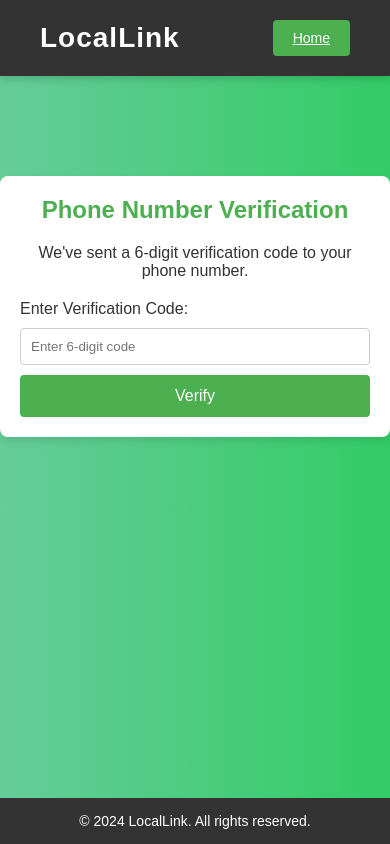
After one commit to Danie1Winn/cecs343-local-services-market, a Flask app: page /verify in a window 390 px wide. The commit adds this page. Run offline with Flask 3, Linux system fonts and the light colour scheme.

Commit message:
Signup and login works with ATT phone number verif

```diff
--- a/app/routes/signup_page_routes.py
+++ b/app/routes/signup_page_routes.py
@@ -1,55 +1,108 @@
-from flask import Blueprint, request, redirect, render_template, url_for, current_app
+from flask import Blueprint, request, redirect, render_template, url_for, current_app, session
 from werkzeug.security import generate_password_hash
 from app.models.worker import Worker
 from app.models.employer import Employer
 from app import db
 import os
+import random
+import smtplib
+from email.mime.text import MIMEText
 
 signup_bp = Blueprint('signup', __name__)
 
+EMAIL_USER = "locallink187@gmail.com"
+EMAIL_PASSWORD = "ldjeoxvfbfwyfbzu"
+
+def send_sms_via_email(to_number, carrier, message):
+    carriers = {
+        'att': 'txt.att.net',
+        'verizon': 'vtext.com',
+        'tmobile': 'tmomail.net',
+    }
+
+    if carrier not in carriers:
+        raise ValueError("Carrier not supported")
+
+    to_email = f"{to_number}@{carriers[carrier]}"
+    msg = MIMEText(message)
+    msg['From'] = EMAIL_USER
+    msg['To'] = to_email
+    msg['Subject'] = 'Verification Code'
+
+    try:
+        with smtplib.SMTP('smtp.gmail.com', 587) as server:
+            server.starttls()
+            server.login(EMAIL_USER, EMAIL_PASSWORD)
+            server.sendmail(EMAIL_USER, to_email, msg.as_string())
+        return True
+    except Exception as e:
+        print(f"Failed to send SMS: {e}")
+        return False
+
 @signup_bp.route('/signup', methods=['POST', 'GET'])
 def signup_page():
-    if request.method == 'POST' and 'submit-worker-signup' in request.form:
+    if request.method == 'POST':
         name = request.form['name']
         phone_number = request.form['phone']
         password = request.form['password']
-        profile_picture = request.files['profile-picture']
+        carrier = "att"
+        profile_picture = request.files.get('profile-picture')
 
         profile_picture_path = None
         if profile_picture:
-            upload_folder = current_app.config.get('UPLOAD_FOLDER', os.path.join(current_app.root_path, 'static/uploads/profile_pics'))
+            upload_folder = current_app.config.get(
+                'UPLOAD_FOLDER', os.path.join(current_app.root_path, 'static/uploads/profile_pics')
+            )
             os.makedirs(upload_folder, exist_ok=True)
-
             profile_picture_path = os.path.join(upload_folder, profile_picture.filename)
             profile_picture.save(profile_picture_path)
             profile_picture_path = os.path.relpath(profile_picture_path, current_app.root_path)
 
-        hashed_password = generate_password_hash(password)
+        verification_code = f"{random.randint(100000, 999999)}"
+        session['verification_code'] = verification_code
+        session['name'] = name
+        session['phone_number'] = phone_number
+        session['password'] = password
+        session['profile_picture'] = profile_picture.filename if profile_picture else None
+        session['carrier'] = carrier
+        session['role'] = 'worker' if 'submit-worker-signup' in request.form else 'employer'
 
-        new_worker = Worker(name=name, phone_number=phone_number, password=hashed_password, profile_picture=profile_picture_path)
+        message = f"Your verification code is: {verification_code}"
+        if send_sms_via_email(phone_number, carrier, message):
+            return redirect(url_for('signup.verify_page'))
+        else:
+            return "Failed to send verification code. Please try again."
 
-        try:
-            db.session.add(new_worker)
-            db.session.commit()
-            return redirect(url_for('login.login_page'))
-        except Exception as e:
-            return redirect(url_for('signup.signup_page'))
+    return render_template('signup.html')
 
-    elif request.method =='POST' and 'submit-employer-signup' in request.form:
-        name = request.form['name']
-        phone = request.form['phone']
-        password = request.form['password']
+@signup_bp.route('/verify', methods=['POST', 'GET'])
+def verify_page():
+    if request.method == 'POST':
+        user_code = request.form['verification_code']
+        if user_code == session.get('verification_code'):
+            hashed_password = generate_password_hash(session['password'])
+            if session['role'] == 'worker':
+                new_user = Worker(
+                    name=session['name'],
+                    phone_number=session['phone_number'],
+                    password=hashed_password,
+                    profile_picture=session.get('profile_picture')
+                )
+            else:
+                new_user = Employer(
+                    name=session['name'],
+                    phone_number=session['phone_number'],
+                    password=hashed_password
+                )
 
-        hashed_password = generate_password_hash(password)
+            try:
+                db.session.add(new_user)
+                db.session.commit()
+                return redirect(url_for('login.login_page'))
+            except Exception as e:
+                return f"Error: {e}"
 
-        new_employer = Employer(name=name, phone=phone, password=hashed_password)
+        else:
+            return "Invalid verification code. Please try again."
 
-        try:
-            db.session.add(new_employer)
-            db.session.commit()
-            return redirect(url_for('login.login_page'))
-        except Exception as e:
-            return redirect(url_for('signup.signup_page'))
-
-    else:
-        return render_template('signup.html')
+    return render_template('verify.html')
--- a/app/static/css/auth.css
+++ b/app/static/css/auth.css
@@ -209,3 +209,13 @@ footer {
 .form-input:invalid + .error-message {
     display: block;
 }
+
+/* Verification-specific styles (optional) */
+.login-container h2 {
+    color: #4CAF50;
+}
+
+.login-container p {
+    text-align: center;
+    margin-bottom: 20px;
+}
--- /dev/null
+++ b/app/templates/verify.html
@@ -0,0 +1,43 @@
+<!DOCTYPE html>
+<html lang="en">
+<head>
+    <meta charset="UTF-8">
+    <meta name="viewport" content="width=device-width, initial-scale=1.0">
+    <title>Verify Your Account</title>
+    <link rel="stylesheet" href="{{ url_for('static', filename='css/auth.css') }}">
+</head>
+<body>
+    <header>
+        <div class="logo">
+            <h1>LocalLink</h1>
+        </div>
+        <div class="home-container">
+            <a href="{{ url_for('home.home') }}" class="home-button">Home</a>
+        </div>
+    </header>
+
+    <div class="login-container">
+        <h2>Phone Number Verification</h2>
+        <p>We've sent a 6-digit verification code to your phone number.</p>
+
+        <form action="{{ url_for('signup.verify_page') }}" method="POST" class="form-container">
+            <label for="verificationCode">Enter Verification Code:</label>
+            <input
+                type="text"
+                id="verificationCode"
+                name="verification_code"
+                class="form-input"
+                placeholder="Enter 6-digit code"
+                required
+                maxlength="6"
+                pattern="\d{6}">
+
+            <button type="submit" class="form-button">Verify</button>
+        </form>
+    </div>
+
+    <footer>
+        <p>&copy; 2024 LocalLink. All rights reserved.</p>
+    </footer>
+</body>
+</html>
```
Also changed, not shown: app/routes/login_page_routes.py (+11 -5 lines), app/routes/sign.py (added, +57 -0 lines), instance/local_services.db, 7 other files.
